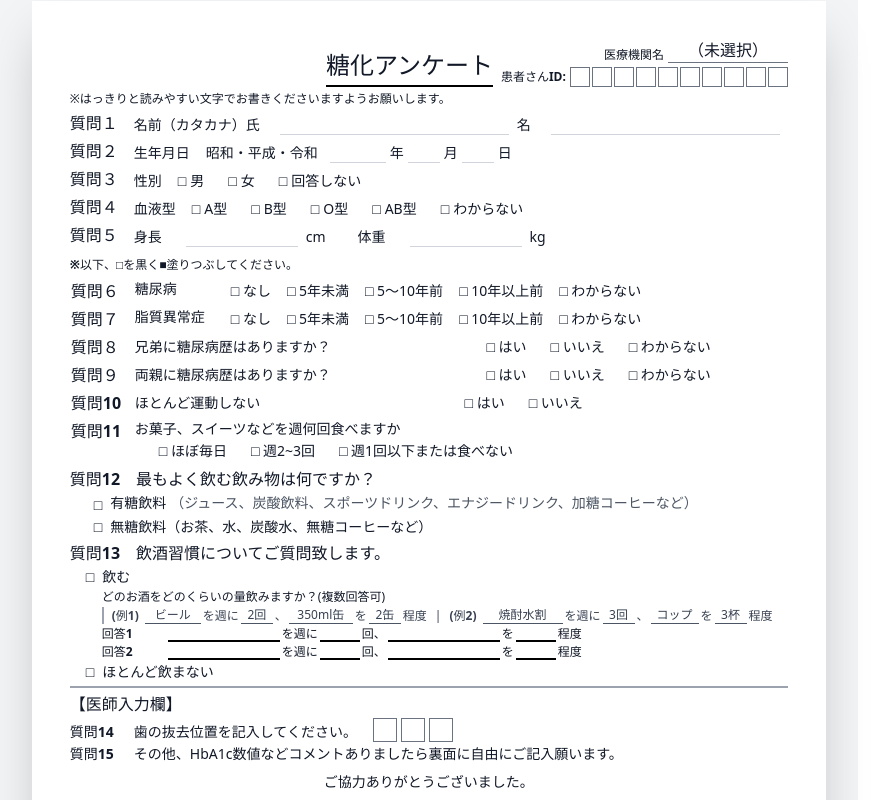
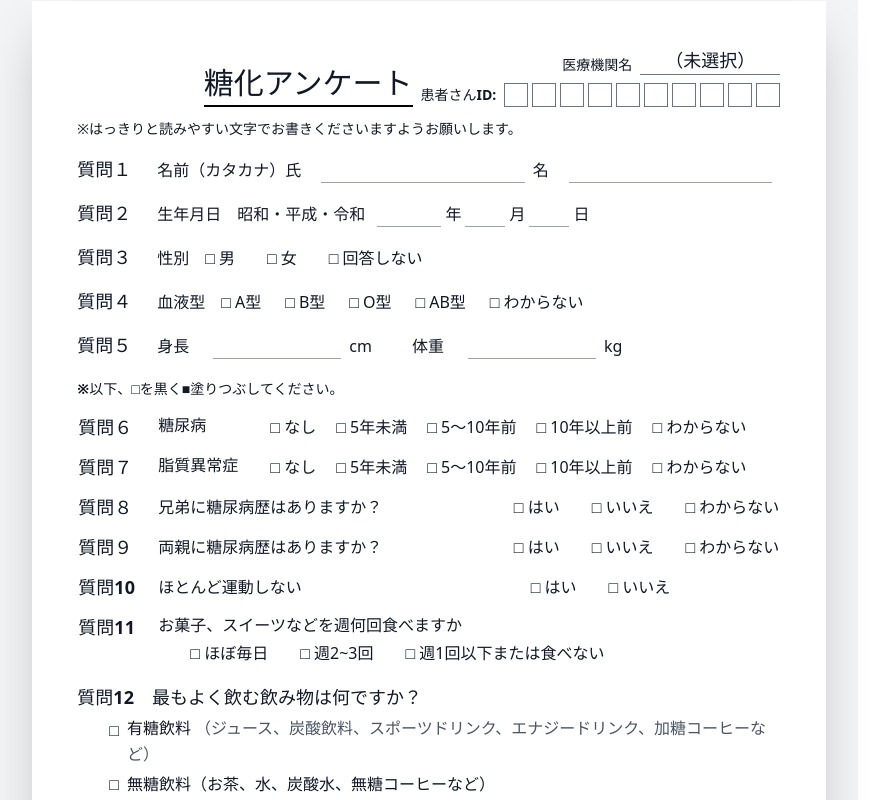
Before and after one commit to hashimoto-hiroyuki/touka-survey, a React (Vite) app: page / in a window 1280 px wide. Shown: the part 300-1100 px from the top of the page, without its empty margins (0-895 px from the left). Built offline with nearby package versions, Linux system fonts and the light colour scheme.

Commit message:
Update SurveyEditor.jsx

```diff
--- a/src/SurveyEditor.jsx
+++ b/src/SurveyEditor.jsx
@@ -615,72 +615,72 @@ const SurveyEditor = () => {
 
       {/* === プレビュー・印刷エリア === */}
       <div className="flex justify-center p-4 md:p-8 print:p-0">
-        <div ref={printRef} className="print-area bg-white w-[210mm] min-h-[297mm] shadow-2xl p-[10mm] relative text-base leading-snug box-border mx-auto">
+        <div ref={printRef} className="print-area bg-white w-[210mm] min-h-[297mm] shadow-2xl p-[12mm] relative text-base leading-relaxed box-border mx-auto">
 
           {/* ヘッダー */}
-          <div className="grid grid-cols-[1fr_auto_1fr] items-end mb-1 border-b-0 pb-0 w-full">
+          <div className="grid grid-cols-[1fr_auto_1fr] items-end mb-3 border-b-0 pb-0 w-full">
             <div></div>
             <div className="text-center px-2">
-              <h1 className="text-2xl font-bold inline-block border-b-2 border-black pb-1 whitespace-nowrap">
+              <h1 className="text-3xl font-bold inline-block border-b-2 border-black pb-1 whitespace-nowrap">
                 糖化アンケート
               </h1>
             </div>
-            <div className="flex flex-col items-end text-sm">
-              <div className="w-full flex justify-end items-end mb-1">
-                <span className="mr-1 whitespace-nowrap text-xs shrink-0 font-bold">医療機関名</span>
-                <span className="text-base border-b border-gray-500 text-center px-1 font-bold break-keep min-w-[120px]">
+            <div className="flex flex-col items-end text-base">
+              <div className="w-full flex justify-end items-end mb-2">
+                <span className="mr-2 whitespace-nowrap text-sm shrink-0 font-bold">医療機関名</span>
+                <span className="text-lg border-b border-gray-500 text-center px-2 font-bold break-keep min-w-[140px]">
                   {clinicName || '（未選択）'}
                 </span>
               </div>
               <div className="w-full flex justify-end items-center">
-                <span className="mr-1 whitespace-nowrap text-xs shrink-0 font-bold">患者さんID:</span>
-                <div className="flex gap-0.5">
+                <span className="mr-2 whitespace-nowrap text-sm shrink-0 font-bold">患者さんID:</span>
+                <div className="flex gap-1">
                   {[...Array(10)].map((_, i) => (
-                    <div key={i} className="w-5 h-5 border border-gray-500 shrink-0"></div>
+                    <div key={i} className="w-6 h-6 border border-gray-500 shrink-0"></div>
                   ))}
                 </div>
               </div>
             </div>
           </div>
 
-          <p className="text-xs mb-1 font-medium">※はっきりと読みやすい文字でお書きくださいますようお願いします。</p>
+          <p className="text-sm mb-3 font-medium">※はっきりと読みやすい文字でお書きくださいますようお願いします。</p>
 
           {/* 基本情報入力欄 */}
-          <div className="mb-2 space-y-0.5">
-            <div className="flex items-end pb-0.5">
-              <span className="w-16 font-bold text-base">質問１</span>
-              <span className="mr-3 text-sm">名前（カタカナ）氏</span>
-              <div className="flex-1 border-b border-gray-300 mx-2"></div>
-              <span className="mr-3 text-sm">名</span>
-              <div className="flex-1 border-b border-gray-300 mx-2"></div>
+          <div className="mb-4 space-y-2">
+            <div className="flex items-end py-1">
+              <span className="w-20 font-bold text-lg">質問１</span>
+              <span className="mr-3">名前（カタカナ）氏</span>
+              <div className="flex-1 border-b border-gray-400 mx-2 min-h-[1.5em]"></div>
+              <span className="mr-3">名</span>
+              <div className="flex-1 border-b border-gray-400 mx-2 min-h-[1.5em]"></div>
             </div>
 
-            <div className="flex items-end pb-0.5">
-              <span className="w-16 font-bold text-base">質問２</span>
-              <span className="mr-4 text-sm">生年月日</span>
-              <span className="mr-2 text-sm">昭和・平成・令和</span>
-              <span className="w-14 border-b border-gray-300 mx-1 text-center"></span>
-              <span className="text-sm">年</span>
-              <span className="w-8 border-b border-gray-300 mx-1 text-center"></span>
-              <span className="text-sm">月</span>
-              <span className="w-8 border-b border-gray-300 mx-1 text-center"></span>
-              <span className="text-sm">日</span>
+            <div className="flex items-end py-1">
+              <span className="w-20 font-bold text-lg">質問２</span>
+              <span className="mr-4">生年月日</span>
+              <span className="mr-2">昭和・平成・令和</span>
+              <span className="w-16 border-b border-gray-400 mx-1 text-center"></span>
+              <span>年</span>
+              <span className="w-10 border-b border-gray-400 mx-1 text-center"></span>
+              <span>月</span>
+              <span className="w-10 border-b border-gray-400 mx-1 text-center"></span>
+              <span>日</span>
             </div>
 
-            <div className="flex items-end pb-0.5">
-              <span className="w-16 font-bold text-base">質問３</span>
-              <span className="mr-4 text-sm">性別</span>
-              <div className="flex gap-6 text-sm">
+            <div className="flex items-end py-1">
+              <span className="w-20 font-bold text-lg">質問３</span>
+              <span className="mr-4">性別</span>
+              <div className="flex gap-8">
                 <label className="flex items-center gap-1"><span>□</span> 男</label>
                 <label className="flex items-center gap-1"><span>□</span> 女</label>
                 <label className="flex items-center gap-1"><span>□</span> 回答しない</label>
               </div>
             </div>
 
-            <div className="flex items-end pb-0.5">
-              <span className="w-16 font-bold text-base">質問４</span>
-              <span className="mr-4 text-sm">血液型</span>
-              <div className="flex gap-6 text-sm">
+            <div className="flex items-end py-1">
+              <span className="w-20 font-bold text-lg">質問４</span>
+              <span className="mr-4">血液型</span>
+              <div className="flex gap-6">
                 <label className="flex items-center gap-1"><span>□</span> A型</label>
                 <label className="flex items-center gap-1"><span>□</span> B型</label>
                 <label className="flex items-center gap-1"><span>□</span> O型</label>
@@ -689,27 +689,27 @@ const SurveyEditor = () => {
               </div>
             </div>
 
-            <div className="flex items-end pb-0.5">
-              <span className="w-16 font-bold text-base">質問５</span>
-              <span className="mr-4 text-sm">身長</span>
-              <span className="w-28 border-b border-gray-300 mx-2"></span>
-              <span className="text-sm">cm</span>
-              <span className="ml-8 mr-4 text-sm">体重</span>
-              <span className="w-28 border-b border-gray-300 mx-2"></span>
-              <span className="text-sm">kg</span>
+            <div className="flex items-end py-1">
+              <span className="w-20 font-bold text-lg">質問５</span>
+              <span className="mr-4">身長</span>
+              <span className="w-32 border-b border-gray-400 mx-2"></span>
+              <span>cm</span>
+              <span className="ml-10 mr-4">体重</span>
+              <span className="w-32 border-b border-gray-400 mx-2"></span>
+              <span>kg</span>
             </div>
           </div>
 
-          <p className="text-xs font-bold mb-1">※以下、□を黒く■塗りつぶしてください。</p>
+          <p className="text-sm font-bold mb-2">※以下、□を黒く■塗りつぶしてください。</p>
 
           {/* 中盤の質問テーブル */}
-          <table className="w-full text-sm mb-1 border-collapse">
+          <table className="w-full text-base mb-3 border-collapse">
             <tbody>
               <tr>
-                <td className="py-0.5 w-16 align-top font-bold text-base">質問６</td>
-                <td className="py-0.5 w-24 align-top font-medium">糖尿病</td>
-                <td className="py-0.5">
-                  <div className="flex flex-wrap gap-x-4 gap-y-0.5">
+                <td className="py-1.5 w-20 align-top font-bold text-lg">質問６</td>
+                <td className="py-1.5 w-28 align-top font-medium">糖尿病</td>
+                <td className="py-1.5">
+                  <div className="flex flex-wrap gap-x-5 gap-y-1">
                     <span>□ なし</span>
                     <span>□ 5年未満</span>
                     <span>□ 5～10年前</span>
@@ -719,10 +719,10 @@ const SurveyEditor = () => {
                 </td>
               </tr>
               <tr>
-                <td className="py-0.5 align-top font-bold text-base">質問７</td>
-                <td className="py-0.5 align-top font-medium">脂質異常症</td>
-                <td className="py-0.5">
-                  <div className="flex flex-wrap gap-x-4 gap-y-0.5">
+                <td className="py-1.5 align-top font-bold text-lg">質問７</td>
+                <td className="py-1.5 align-top font-medium">脂質異常症</td>
+                <td className="py-1.5">
+                  <div className="flex flex-wrap gap-x-5 gap-y-1">
                     <span>□ なし</span>
                     <span>□ 5年未満</span>
                     <span>□ 5～10年前</span>
@@ -732,11 +732,11 @@ const SurveyEditor = () => {
                 </td>
               </tr>
               <tr>
-                <td className="py-0.5 align-top font-bold text-base">質問８</td>
-                <td className="py-0.5" colSpan="2">
-                  <div className="flex justify-between w-full max-w-xl">
+                <td className="py-1.5 align-top font-bold text-lg">質問８</td>
+                <td className="py-1.5" colSpan="2">
+                  <div className="flex justify-between w-full max-w-2xl">
                     <span className="font-medium">兄弟に糖尿病歴はありますか？</span>
-                    <div className="flex gap-6">
+                    <div className="flex gap-8">
                       <span>□ はい</span>
                       <span>□ いいえ</span>
                       <span>□ わからない</span>
@@ -745,11 +745,11 @@ const SurveyEditor = () => {
                 </td>
               </tr>
               <tr>
-                <td className="py-0.5 align-top font-bold text-base">質問９</td>
-                <td className="py-0.5" colSpan="2">
-                  <div className="flex justify-between w-full max-w-xl">
+                <td className="py-1.5 align-top font-bold text-lg">質問９</td>
+                <td className="py-1.5" colSpan="2">
+                  <div className="flex justify-between w-full max-w-2xl">
                     <span className="font-medium">両親に糖尿病歴はありますか？</span>
-                    <div className="flex gap-6">
+                    <div className="flex gap-8">
                       <span>□ はい</span>
                       <span>□ いいえ</span>
                       <span>□ わからない</span>
@@ -758,11 +758,11 @@ const SurveyEditor = () => {
                 </td>
               </tr>
               <tr>
-                <td className="py-0.5 align-top font-bold text-base">質問10</td>
-                <td className="py-0.5" colSpan="2">
-                  <div className="flex justify-between w-full max-w-md">
+                <td className="py-1.5 align-top font-bold text-lg">質問10</td>
+                <td className="py-1.5" colSpan="2">
+                  <div className="flex justify-between w-full max-w-lg">
                     <span className="font-medium">ほとんど運動しない</span>
-                    <div className="flex gap-6">
+                    <div className="flex gap-8">
                       <span>□ はい</span>
                       <span>□ いいえ</span>
                     </div>
@@ -770,10 +770,10 @@ const SurveyEditor = () => {
                 </td>
               </tr>
               <tr>
-                <td className="py-0.5 align-top font-bold text-base">質問11</td>
-                <td className="py-0.5" colSpan="2">
-                  <div className="mb-0.5 font-medium">お菓子、スイーツなどを週何回食べますか</div>
-                  <div className="flex gap-6 ml-6">
+                <td className="py-1.5 align-top font-bold text-lg">質問11</td>
+                <td className="py-1.5" colSpan="2">
+                  <div className="mb-1 font-medium">お菓子、スイーツなどを週何回食べますか</div>
+                  <div className="flex gap-8 ml-8">
                     <span>□ ほぼ毎日</span>
                     <span>□ 週2~3回</span>
                     <span>□ 週1回以下または食べない</span>
@@ -784,9 +784,9 @@ const SurveyEditor = () => {
           </table>
 
           {/* 飲み物 */}
-          <div className="mb-1">
-            <p className="font-bold text-base mb-0.5">質問12　最もよく飲む飲み物は何ですか？</p>
-            <div className="ml-6 space-y-0.5 text-sm">
+          <div className="mb-3">
+            <p className="font-bold text-lg mb-1">質問12　最もよく飲む飲み物は何ですか？</p>
+            <div className="ml-8 space-y-1">
               <div className="flex items-start">
                 <span className="mr-2 mt-0.5">□</span>
                 <div>
@@ -802,91 +802,92 @@ const SurveyEditor = () => {
           </div>
 
           {/* アルコール */}
-          <div className="mb-1">
-            <p className="font-bold text-base mb-0.5">質問13　飲酒習慣についてご質問致します。</p>
+          <div className="mb-3">
+            <p className="font-bold text-lg mb-1">質問13　飲酒習慣についてご質問致します。</p>
 
-            <div className="ml-4 text-sm">
-              <div className="flex items-center mb-0.5 font-bold">
+            <div className="ml-6">
+              <div className="flex items-center mb-1 font-bold">
                 <span className="mr-2">□</span>
                 <span>飲む</span>
               </div>
 
-              <div className="ml-4">
-                <p className="mb-0.5 font-medium text-xs">どのお酒をどのくらいの量飲みますか？(複数回答可)</p>
+              <div className="ml-6">
+                <p className="mb-1 font-medium text-sm">どのお酒をどのくらいの量飲みますか？(複数回答可)</p>
 
-                <div className="text-gray-700 mb-0.5 pl-2 border-l-2 border-gray-400 text-xs">
+                <div className="text-gray-700 mb-2 pl-3 border-l-4 border-gray-400 text-sm">
+                  <div className="flex items-end mb-0.5">
+                    <span className="font-bold mr-1">(例1)</span>
+                    <span className="border-b border-gray-600 w-16 text-center mx-1">ビール</span>
+                    <span>を週に</span>
+                    <span className="border-b border-gray-600 w-10 text-center mx-1">2回</span>
+                    <span>、</span>
+                    <span className="border-b border-gray-600 w-20 text-center mx-1">350ml缶</span>
+                    <span>を</span>
+                    <span className="border-b border-gray-600 w-10 text-center mx-1">2缶</span>
+                    <span>程度</span>
+                  </div>
                   <div className="flex items-end">
-                    <span className="font-bold mr-1">(例1)</span>
-                    <span className="border-b border-gray-600 w-14 text-center mx-0.5">ビール</span>
+                    <span className="font-bold mr-1">(例2)</span>
+                    <span className="border-b border-gray-600 w-24 text-center mx-1">焼酎水割</span>
                     <span>を週に</span>
-                    <span className="border-b border-gray-600 w-8 text-center mx-0.5">2回</span>
+                    <span className="border-b border-gray-600 w-10 text-center mx-1">3回</span>
                     <span>、</span>
-                    <span className="border-b border-gray-600 w-16 text-center mx-0.5">350ml缶</span>
+                    <span className="border-b border-gray-600 w-16 text-center mx-1">コップ</span>
                     <span>を</span>
-                    <span className="border-b border-gray-600 w-8 text-center mx-0.5">2缶</span>
-                    <span>程度</span>
-                    <span className="mx-2">|</span>
-                    <span className="font-bold mr-1">(例2)</span>
-                    <span className="border-b border-gray-600 w-20 text-center mx-0.5">焼酎水割</span>
-                    <span>を週に</span>
-                    <span className="border-b border-gray-600 w-8 text-center mx-0.5">3回</span>
-                    <span>、</span>
-                    <span className="border-b border-gray-600 w-12 text-center mx-0.5">コップ</span>
-                    <span>を</span>
-                    <span className="border-b border-gray-600 w-8 text-center mx-0.5">3杯</span>
+                    <span className="border-b border-gray-600 w-10 text-center mx-1">3杯</span>
                     <span>程度</span>
                   </div>
                 </div>
 
-                <div className="space-y-0.5 mt-0.5 text-sm">
+                <div className="space-y-2 mt-2">
                   <div className="flex items-end">
-                    <span className="text-xs font-bold w-16">回答1</span>
-                    <span className="border-b-2 border-black w-28 mx-0.5"></span>
-                    <span className="text-xs">を週に</span>
-                    <span className="border-b-2 border-black w-10 mx-0.5"></span>
-                    <span className="text-xs">回、</span>
-                    <span className="border-b-2 border-black w-28 mx-0.5"></span>
-                    <span className="text-xs">を</span>
-                    <span className="border-b-2 border-black w-10 mx-0.5"></span>
-                    <span className="text-xs">程度</span>
+                    <span className="font-bold w-20">回答1</span>
+                    <span className="border-b-2 border-black w-32 mx-1"></span>
+                    <span>を週に</span>
+                    <span className="border-b-2 border-black w-12 mx-1"></span>
+                    <span>回、</span>
+                    <span className="border-b-2 border-black w-32 mx-1"></span>
+                    <span>を</span>
+                    <span className="border-b-2 border-black w-12 mx-1"></span>
+                    <span>程度</span>
                   </div>
                   <div className="flex items-end">
-                    <span className="text-xs font-bold w-16">回答2</span>
-                    <span className="border-b-2 border-black w-28 mx-0.5"></span>
-                    <span className="text-xs">を週に</span>
-                    <span className="border-b-2 border-black w-10 mx-0.5"></span>
-                    <span className="text-xs">回、</span>
-                    <span className="border-b-2 border-black w-28 mx-0.5"></span>
-                    <span className="text-xs">を</span>
-                    <span className="border-b-2 border-black w-10 mx-0.5"></span>
-                    <span className="text-xs">程度</span>
+                    <span className="font-bold w-20">回答2</span>
+                    <span className="border-b-2 border-black w-32 mx-1"></span>
+                    <span>を週に</span>
+                    <span className="border-b-2 border-black w-12 mx-1"></span>
+                    <span>回、</span>
+                    <span className="border-b-2 border-black w-32 mx-1"></span>
+                    <span>を</span>
+                    <span className="border-b-2 border-black w-12 mx-1"></span>
+                    <span>程度</span>
                   </div>
                 </div>
               </div>
 
-              <div className="flex items-center mt-0.5 font-bold">
+              <div className="flex items-center mt-2 font-bold">
                 <span className="mr-2">□</span>
                 <span>ほとんど飲まない</span>
               </div>
             </div>
           </div>
 
-          <hr className="border-t-2 border-gray-400 my-1" />
+          <hr className="border-t-2 border-gray-400 my-3" />
 
           {/* 医師入力欄 */}
           <div className="relative">
-            <p className="font-bold text-base mb-0.5">【医師入力欄】</p>
-            <div className="flex items-end mb-0.5 text-sm">
-              <span className="w-16 font-bold">質問14</span>
+            <p className="font-bold text-lg mb-2">【医師入力欄】</p>
+            <div className="flex items-end mb-2">
+              <span className="w-20 font-bold">質問14</span>
               <span>歯の抜去位置を記入してください。</span>
-              <div className="ml-4 flex gap-1">
-                <div className="w-6 h-6 border border-gray-500"></div>
-                <div className="w-6 h-6 border border-gray-500"></div>
-                <div className="w-6 h-6 border border-gray-500"></div>
+              <div className="ml-4 flex gap-2">
+                <div className="w-8 h-8 border border-gray-500"></div>
+                <div className="w-8 h-8 border border-gray-500"></div>
+                <div className="w-8 h-8 border border-gray-500"></div>
               </div>
             </div>
-            <div className="flex items-start text-sm">
-              <span className="w-16 font-bold">質問15</span>
+            <div className="flex items-start">
+              <span className="w-20 font-bold">質問15</span>
               <div>
                 <span>その他、HbA1c数値などコメントありましたら裏面に自由にご記入願います。</span>
               </div>
@@ -894,17 +895,17 @@ const SurveyEditor = () => {
 
             {/* QRコード */}
             {clinicName && qrCodeDisplayUrl && (
-              <div className="absolute right-0 -bottom-1">
+              <div className="absolute right-0 bottom-0">
                 <img
                   src={generateQRCode(qrCodeDisplayUrl, 150)}
                   alt="QR Code"
-                  className="w-20 h-20 object-contain"
+                  className="w-24 h-24 object-contain"
                 />
               </div>
             )}
           </div>
 
-          <div className="text-center mt-2 text-sm font-medium">
+          <div className="text-center mt-6 text-base font-medium">
             ご協力ありがとうございました。
           </div>
 
```
